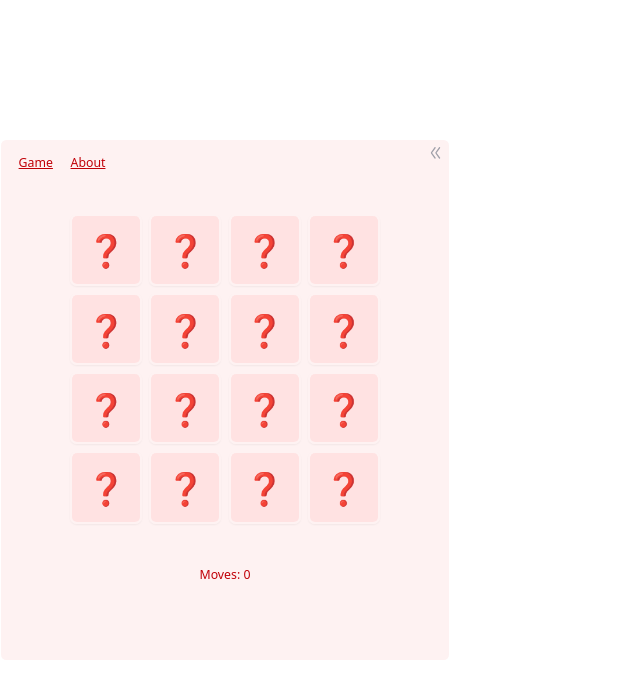
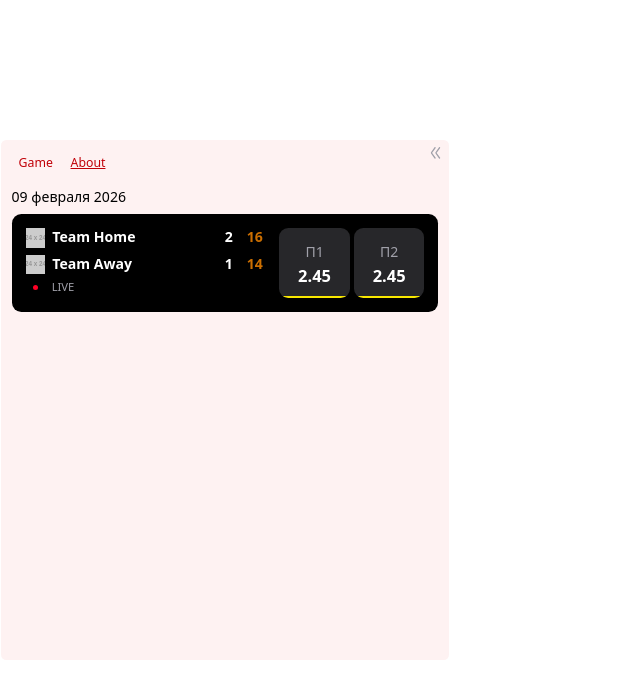
Before and after one commit to synapse-global/memory-card-twitch-extension, a React (Vite) app: page / in a window 1280 px wide. Both pictures are taken after a click on the button 50 px from the left and 405 px from the top of the page. Shown: the top 698 px of the page, without its empty margins (0-640 px from the left). Built offline with nearby package versions, Linux system fonts and the light colour scheme; a web font is replaced by a local one.

Commit message:
feat: html parsing in about section

```diff
--- a/package.json
+++ b/package.json
@@ -21,7 +21,9 @@
     "react": "^19.0.0",
     "react-confetti": "^6.1.0",
     "react-dom": "^19.0.0",
+    "react-markdown": "^10.1.0",
     "react-use": "^17.5.1",
+    "rehype-raw": "^7.0.0",
     "tailwind-merge": "^3.0.2"
   },
   "devDependencies": {
--- a/src/AppContent.tsx
+++ b/src/AppContent.tsx
@@ -5,6 +5,7 @@ import { MemoryGame } from "./features/memory-game/ui/MemoryGame";
 import { AppHeader } from "./widgets/app-header/ui/AppHeader";
 import { useState } from "react";
 import { CurrentAppSection } from "./shared/model/types";
+import { About } from "./features/about/ui/About";
 
 /*
  * Main component for the Memory Game
@@ -20,7 +21,7 @@ export const AppContent = ({
 }) => {
     const { isMobile } = useIsMobile();
     const [currentAppSection, setCurrentAppSection] =
-        useState<CurrentAppSection>("game");
+        useState<CurrentAppSection>("about");
 
     return (
         <div
@@ -58,10 +59,12 @@ export const AppContent = ({
                     isMobile && "flex-1 basis-[0vh]!",
                 )}>
                 <AppHeader
+                    currentAppSection={currentAppSection}
                     setCurrentAppSection={setCurrentAppSection}
                     handleClose={handleClose}
                 />
                 {currentAppSection == "game" && <MemoryGame />}
+                {currentAppSection == "about" && <About />}
             </Resizable>
         </div>
     );
--- /dev/null
+++ b/src/features/about/Item.tsx
@@ -0,0 +1,100 @@
+import React from "react";
+
+export const Item = () => {
+    return (
+        <section className="w-full flex flex-col gap-[0.5rem]">
+            <h2 className="font-medium font-gilroy text-[1rem] leading-[1.5] font-medium">
+                09 февраля 2026
+            </h2>
+            <a
+                className="text-white group w-full flex transition-colors duration-300"
+                href="https://example.com/match/123"
+                target="_blank"
+                rel="noreferrer">
+                <div className="overflow-hidden w-full p-4 flex justify-between gap-[1.17rem] transition-colors duration-200 group-hover:bg-[#171717] bg-[#000000] rounded-[0.66rem]">
+                    <div className="min-w-0 w-full flex flex-col gap-[0.35rem]">
+                        <div className="w-full flex flex-col gap-[0.5rem]">
+                            <div className="w-full flex items-center justify-between gap-[0.5rem]">
+                                <div className="min-w-0 w-full text-nowrap flex items-center gap-[0.5rem]">
+                                    <div className="relative min-w-[1.4rem] min-h-[1.4rem] max-w-[1.4rem] max-h-[1.4rem] overflow-hidden flex justify-center items-center">
+                                        <img
+                                            src="https://via.placeholder.com/24"
+                                            alt="teamLogo"
+                                            className="h-full w-full object-cover"
+                                            draggable="false"
+                                        />
+                                    </div>
+                                    <p className="overflow-hidden inline-block font-bold whitespace-nowrap text-ellipsis leading-[1.33rem]">
+                                        Team Home
+                                    </p>
+                                </div>
+                                <div className="w-[3rem] flex justify-center items-center gap-[1rem]">
+                                    <h2 className="basis-1/2 font-bold text-center leading-[1.33rem] font-gilroy text-[1rem]">
+                                        2
+                                    </h2>
+                                    <h2 className="basis-1/2 font-bold text-[#FF8B00CC] text-center leading-[1.33rem] font-gilroy text-[1rem]">
+                                        16
+                                    </h2>
+                                </div>
+                            </div>
+                            <div className="w-full flex items-center justify-between gap-[0.5rem]">
+                                <div className="min-w-0 w-full text-nowrap flex items-center gap-[0.5rem]">
+                                    <div className="relative min-w-[1.4rem] min-h-[1.4rem] max-w-[1.4rem] max-h-[1.4rem] overflow-hidden flex justify-center items-center">
+                                        <img
+                                            src="https://via.placeholder.com/24"
+                                            alt="teamLogo"
+                                            className="h-full w-full object-cover"
+                                            draggable="false"
+                                        />
+                                    </div>
+                                    <p className="overflow-hidden inline-block font-bold whitespace-nowrap text-ellipsis leading-[1.33rem]">
+                                        Team Away
+                                    </p>
+                                </div>
+                                <div className="w-[3rem] flex justify-center items-center gap-[1rem]">
+                                    <h2 className="basis-1/2 font-bold text-center leading-[1.33rem] font-gilroy text-[1rem]">
+                                        1
+                                    </h2>
+                                    <h2 className="basis-1/2 font-bold text-[#FF8B00CC] text-center leading-[1.33rem] font-gilroy text-[1rem]">
+                                        14
+                                    </h2>
+                                </div>
+                            </div>
+                        </div>
+                        <div className="flex flex-col justify-center text-[0.8rem]">
+                            <div className="pl-[0.5rem] flex items-center gap-[1rem]">
+                                <div className="w-[0.35rem] h-[0.35rem] rounded-full bg-[#FF0025]"></div>
+                                <span className="text-[#A1A1AA]">LIVE</span>
+                            </div>
+                        </div>
+                    </div>
+                    <div className="flex justify-end gap-[0.3rem]">
+                        <div className="bg-[#27272A] rounded-[0.66rem] relative h-[5rem] aspect-square overflow-hidden group-hover:bg-[#3F3F46] transition-colors duration-300">
+                            <div className="relative z-10 w-full min-h-full flex flex-col justify-center items-center gap-[0.5rem]">
+                                <span className="font-gilroy text-[#A1A1AA] leading-[1.33rem]">
+                                    П1
+                                </span>
+                                <h2 className="font-gilroy text-[1.17rem] leading-[1rem] font-bold leading-[1.67rem]">
+                                    2.45
+                                </h2>
+                            </div>
+                            <div className="absolute z-0 bottom-0 w-full h-0.75 rounded-t-[0.3rem] transition-[colors,box-shadow] bg-[#F8E800]"></div>
+                        </div>
+
+                        <div className="bg-[#27272A] rounded-[0.66rem] relative h-[5rem] aspect-square overflow-hidden group-hover:bg-[#3F3F46] transition-colors duration-300">
+                            <div className="relative z-10 w-full min-h-full flex flex-col justify-center items-center gap-[0.5rem]">
+                                <span className="font-gilroy text-[#A1A1AA] leading-[1.33rem]">
+                                    П2
+                                </span>
+                                <h2 className="font-gilroy text-[1.17rem] leading-[1rem] font-bold leading-[1.67rem]">
+                                    2.45
+                                </h2>
+                            </div>
+                            <div className="absolute z-0 bottom-0 w-full h-0.75 rounded-t-[0.3rem] transition-[colors,box-shadow] bg-[#F8E800]"></div>
+                        </div>
+                    </div>
+                </div>
+            </a>
+        </section>
+    );
+};
--- /dev/null
+++ b/src/features/about/ui/About.tsx
@@ -0,0 +1,20 @@
+import Markdown from "react-markdown";
+import rehypeRaw from "rehype-raw";
+import { Item } from "../Item";
+
+const data = "<schedule />";
+
+export const About = () => {
+    return (
+        <div className="w-full flex px-3">
+            <Markdown
+                rehypePlugins={[rehypeRaw]}
+                components={{
+                    // @ts-expect-error
+                    schedule: Item,
+                }}>
+                {data}
+            </Markdown>
+        </div>
+    );
+};
--- a/src/widgets/app-header/ui/AppHeader.tsx
+++ b/src/widgets/app-header/ui/AppHeader.tsx
@@ -5,6 +5,7 @@ import { CurrentAppSection } from "@/shared/model/types";
 
 type AppHeaderProps = {
     handleClose: () => void;
+    currentAppSection: CurrentAppSection;
     setCurrentAppSection: React.Dispatch<
         React.SetStateAction<CurrentAppSection>
     >;
@@ -12,6 +13,7 @@ type AppHeaderProps = {
 
 export const AppHeader = ({
     handleClose,
+    currentAppSection,
     setCurrentAppSection,
 }: AppHeaderProps) => {
     const { isMobile } = useIsMobile();
@@ -19,7 +21,7 @@ export const AppHeader = ({
     return (
         <header className="relative px-5 py-4">
             {!isMobile && <CloseButton handleClose={handleClose} />}
-            <Navbar setCurrentAppSection={setCurrentAppSection} />
+            <Navbar currentAppSection={currentAppSection} setCurrentAppSection={setCurrentAppSection} />
         </header>
     );
 };
--- a/src/widgets/app-header/ui/Navbar.tsx
+++ b/src/widgets/app-header/ui/Navbar.tsx
@@ -1,3 +1,4 @@
+import { cn } from "@/shared/lib/utils/cn";
 import { CurrentAppSection } from "@/shared/model/types";
 import { Button } from "@/shared/ui/Button";
 import React from "react";
@@ -14,18 +15,27 @@ const NAVBAR_ITEMS: { title: string; link: CurrentAppSection }[] = [
 ];
 
 type NavbarProps = {
+    currentAppSection: CurrentAppSection;
     setCurrentAppSection: React.Dispatch<
         React.SetStateAction<CurrentAppSection>
     >;
 };
 
-export const Navbar = ({ setCurrentAppSection }: NavbarProps) => {
+export const Navbar = ({
+    currentAppSection,
+    setCurrentAppSection,
+}: NavbarProps) => {
     return (
         <nav className="font-system text-sm">
             <ul className="flex items-center gap-5">
                 {NAVBAR_ITEMS.map((item) => (
-                    <li>
-                        <Button onClick={() => setCurrentAppSection(item.link)}>
+                    <li key={item.link}>
+                        <Button
+                            className={cn(
+                                "no-underline",
+                                item.link === currentAppSection && "underline hover:underline",
+                            )}
+                            onClick={() => setCurrentAppSection(item.link)}>
                             {item.title}
                         </Button>
                     </li>
```
Also changed, not shown: src/shared/ui/typography/TypoH1.tsx (added), 1 other file (tests, documents, lock files or other folders).
